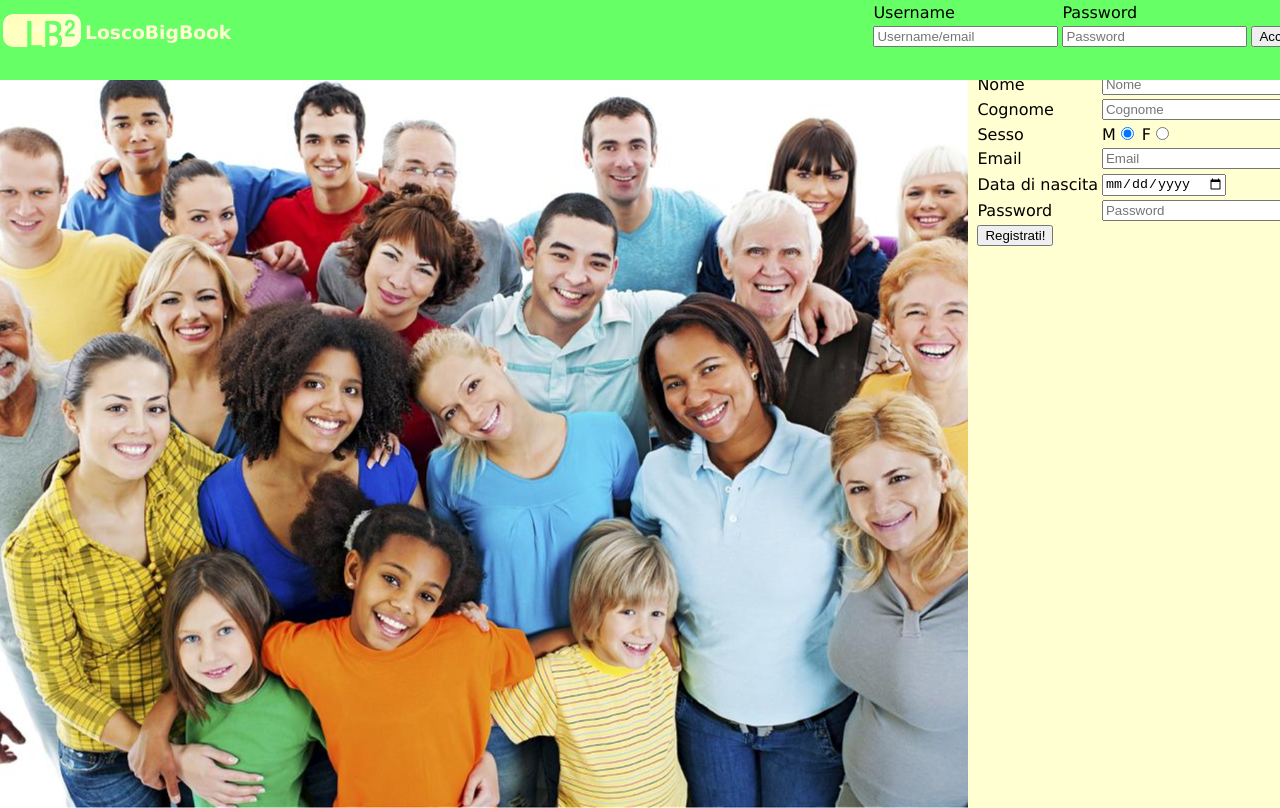
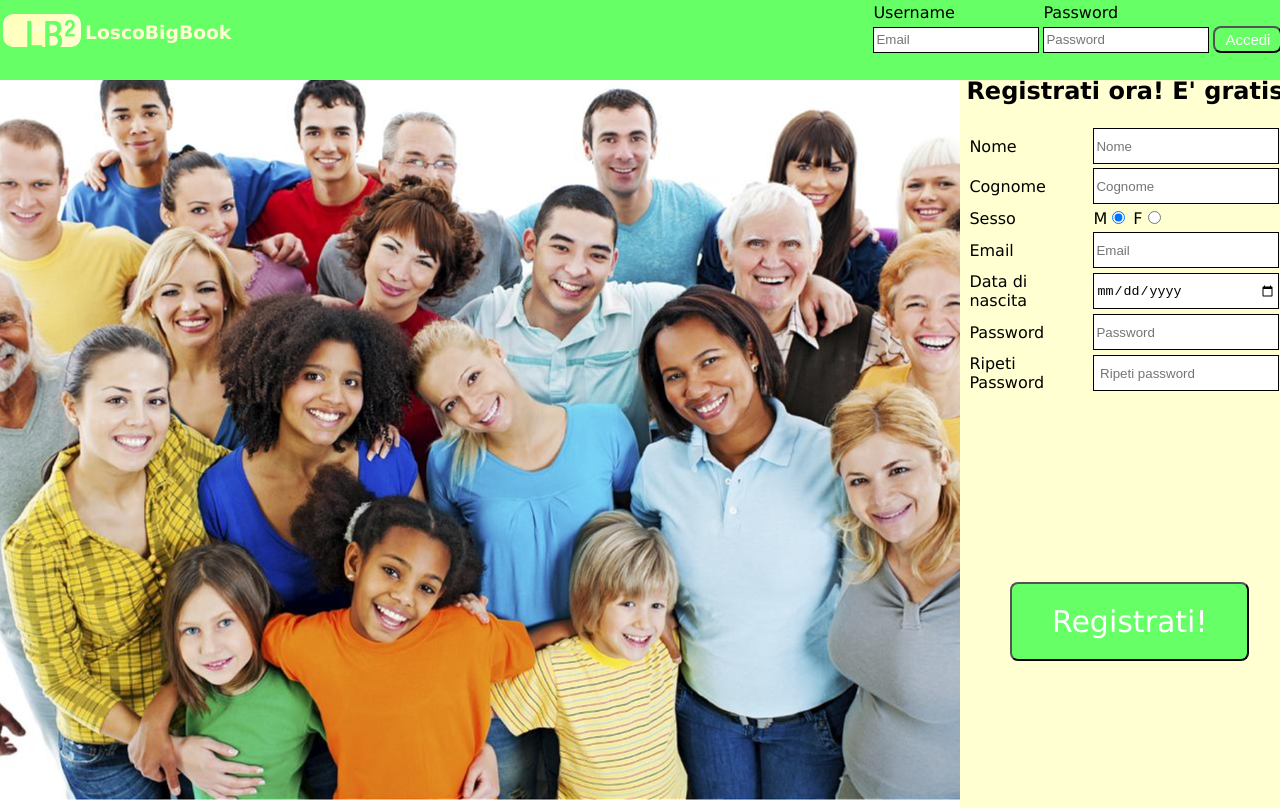
Before and after one commit to sigLoscoHD/LoscoBigBook, a plain HTML site: page index.html in a window 1280 px wide. Drawn offline with Linux system fonts and the light colour scheme.

Commit message:
Aggiunto stile pulsanti, rivisto stile della pagina, aggiunti id ai campi di input, aggiunti required, aggiunti controllo alla data (tutto via html5, si possono iscrivere solamente gli utenti dal 1900 al 2000 cioè i nostri utenti avranno massimo 15 anni), aggiunto campo ripeti password e annesso controllo di uguaglianza con la password vera e propria

```diff
--- a/CSShome.css
+++ b/CSShome.css
@@ -8,9 +8,8 @@ and open the template in the editor.
     Author     : Matteo
 */
 body {
-    //background-image: url(social.jpg);
-    //background-repeat: no-repeat;
-    //background-position: center center;
+    margin:0;
+    padding: 0;
     background-attachment: fixed;
     font-family: verdana;
 
@@ -58,7 +57,7 @@ body {
          {
           position:fixed;
           margin-left: 75%;
-          margin-top:0;
+          margin-top:4%;
           background-color: #ffffd1;
           padding:0.5%;
           height: 100%;
@@ -69,3 +68,35 @@ body {
               font-size: large;
               font-style: inherit;
              }
+
+.btn {
+  background: #66ff66;
+  border-radius: 8px;
+  color: #ffffff;
+  font-size: 15px;
+  padding: 3px 10px 3px 10px;
+  text-decoration: none;
+}
+
+.btn:hover {
+  background: #1ac211;
+}
+
+
+.btn1 {
+  position:absolute;
+  left:15%;
+  bottom:25%;
+  background: #66ff66;
+  border-radius: 8px;
+  color: #ffffff;
+  font-size: 15px;
+  padding: 20px 40px 20px 40px;
+  text-decoration: none;
+  font-size: 30px;
+  font-family: verdana;
+}
+
+.btn1:hover {
+  background: #1ac211;
+}
--- /dev/null
+++ b/controllohome.js
@@ -0,0 +1,13 @@
+function controllo(){
+    var password=$("#password").val();
+    var npassword=$("#npassword").val();
+    var data=$("#data").val();
+
+
+ if(password != npassword)
+  {
+        alert("Le password inserite non sono uguali!");
+        return false;
+  }
+  return true;
+}
--- a/index.html
+++ b/index.html
@@ -7,7 +7,8 @@ and open the template in the editor.
 <html>
     <head>
         <title>Homepage</title>
-
+        <script src="jquery-1.8.3.js" type="text/javascript"></script>
+        <script src="controllohome.js" type="text/javascript"></script>
         <link href="CSShome.css" rel="stylesheet" type="text/css"/>
     </head>
 
@@ -16,14 +17,14 @@ and open the template in the editor.
         <div class="image"></div>
 
         <div class="registrazione">
-            <p class="pregistrazione">Registrati!</p>
-            <form action="#" method="POST">
+            <h2>Registrati ora! E' gratis</h2>
+            <form action="prova.html" method="POST">
                 <table>
                     <tr>
-                      <td>Nome</td> <td><input type="text" required placeholder="Nome"/></td>
+                        <td>Nome</td> <td><input type="text" id="nome" required placeholder="Nome" style="width: 180px; height: 30px; padding: 2px; border: 1px solid black"/></td>
                     </tr>
                     <tr>
-                      <td>Cognome</td> <td><input type="text" required placeholder="Cognome"/></td>
+                      <td>Cognome</td> <td><input type="text" id="cognome" required placeholder="Cognome" style="width: 180px; height: 30px; padding: 2px; border: 1px solid black"/></td>
                     </tr>
                     <tr>
                         <td>Sesso</td> <td>M<input type="radio" value="M" checked/>
@@ -31,16 +32,19 @@ and open the template in the editor.
                                        </td>
                     </tr>
                     <tr>
-                       <td>Email</td><td><input type="email" required placeholder="Email"/></td>
+                       <td>Email</td><td><input type="email" id="email" required placeholder="Email" style="width: 180px; height: 30px; padding: 2px; border: 1px solid black"/></td>
                     </tr>
                     <tr>
-                        <td>Data di nascita</td><td> <input type="date"/></td>
+                        <td>Data di nascita</td><td> <input type="date" id="data"  required max="2000-12-31" min="1900-01-01" style="width: 180px; height: 30px; padding: 2px; border: 1px solid black"/></td>
                     </tr>
                     <tr>
-                        <td>Password</td><td> <input type="password" required placeholder="Password"/><td>
+                        <td>Password</td><td> <input type="password" id="password" required placeholder="Password" style="width: 180px; height: 30px; padding: 2px; border: 1px solid black"/><td>
                     </tr>
                     <tr>
-                        <td><input type="button" value="Registrati!"/></td>
+                        <td>Ripeti Password</td><td> <input type="password" id="npassword" required placeholder=" Ripeti password" style="width: 180px; height: 30px; padding: 2px; border: 1px solid black"/><td>
+                    </tr>
+                    <tr>
+                        <td><input type="submit" value="Registrati!" onclick="return controllo();" class="btn1"/></td>
                     </tr>
                 </table>
 
@@ -65,9 +69,9 @@ and open the template in the editor.
                         <td>Password</td>
                     </tr>
                     <tr>
-                        <td> <input type="text" required placeholder="Username/email"/></td>
-                        <td> <input type="password" required placeholder="Password"/></td>
-                        <td><input type="button" value="Accedi"/></td>
+                        <td> <input type="email" id="user" required placeholder="Email" style="width: 160px; height: 20px; padding: 2px; border: 1px solid black"/></td>
+                        <td> <input type="password" id="pass" required placeholder="Password" style="width: 160px; height: 20px; padding: 2px; border: 1px solid black"/></td>
+                        <td><input type="button" value="Accedi" class="btn"/></td>
                     </tr>
                 </table>
 
```
Also changed, not shown: prova.html (added, +16 -0 lines).
